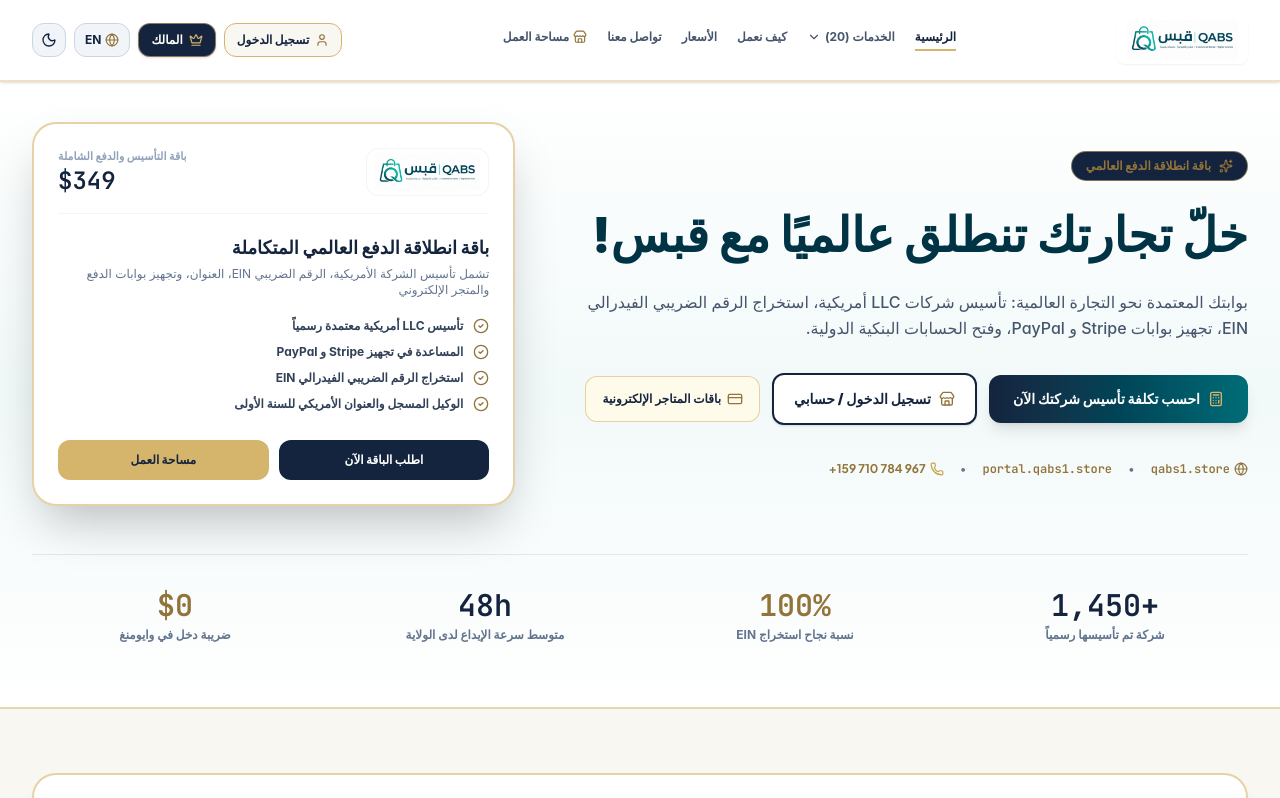
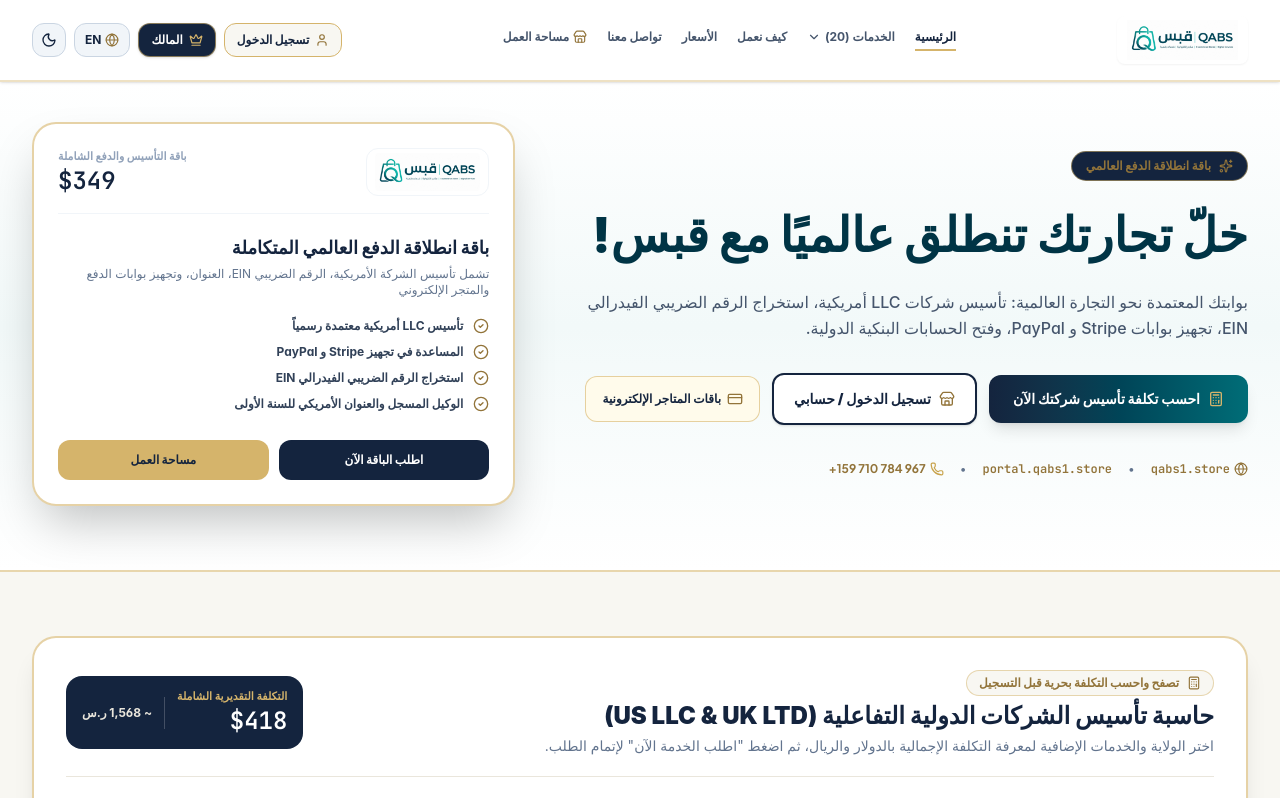
Before and after one commit to velouraa12-design/QABS-, a React (Vite) app: page / in a window 1280 px wide. Shown: the top 798 px of the page. Built offline with nearby package versions, Linux system fonts and the light colour scheme.

Commit message:
Remove unverified formation performance and tax trust metrics from preview

```diff
--- a/src/components/LandingView.tsx
+++ b/src/components/LandingView.tsx
@@ -436,41 +436,6 @@ export const LandingView: React.FC<LandingViewProps> = ({
             </div>
           </div>
 
-          {/* Quick Quantitative Trust Metrics */}
-          <div className="mt-12 pt-8 border-t border-slate-200 dark:border-slate-800 grid grid-cols-2 sm:grid-cols-4 gap-6 text-center">
-            <div>
-              <div className="text-2xl sm:text-3xl font-black text-[#004457] dark:text-[#E5C158] font-mono">
-                +1,450
-              </div>
-              <div className="text-xs font-bold text-slate-500 dark:text-slate-400 mt-1">
-                {isAr ? 'شركة تم تأسيسها رسمياً' : 'Companies Incorporated'}
-              </div>
-            </div>
-            <div>
-              <div className="text-2xl sm:text-3xl font-black text-[#00A896] font-mono">
-                100%
-              </div>
-              <div className="text-xs font-bold text-slate-500 dark:text-slate-400 mt-1">
-                {isAr ? 'نسبة نجاح استخراج EIN' : 'EIN Issuance Success'}
-              </div>
-            </div>
-            <div>
-              <div className="text-2xl sm:text-3xl font-black text-[#004457] dark:text-[#E5C158] font-mono">
-                48h
-              </div>
-              <div className="text-xs font-bold text-slate-500 dark:text-slate-400 mt-1">
-                {isAr ? 'متوسط سرعة الإيداع لدى الولاية' : 'Avg State Filing Speed'}
-              </div>
-            </div>
-            <div>
-              <div className="text-2xl sm:text-3xl font-black text-[#00A896] font-mono">
-                $0
-              </div>
-              <div className="text-xs font-bold text-slate-500 dark:text-slate-400 mt-1">
-                {isAr ? 'ضريبة دخل في وايومنغ' : 'State Tax in Wyoming'}
-              </div>
-            </div>
-          </div>
         </div>
       </section>
 
```
